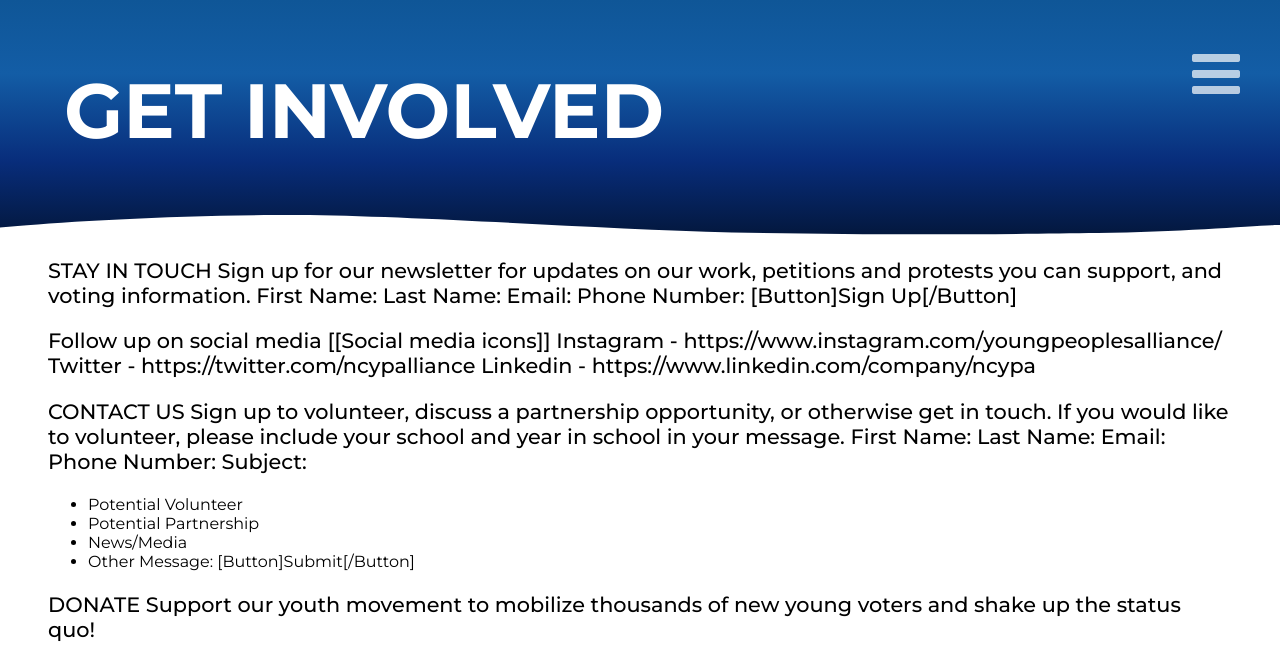
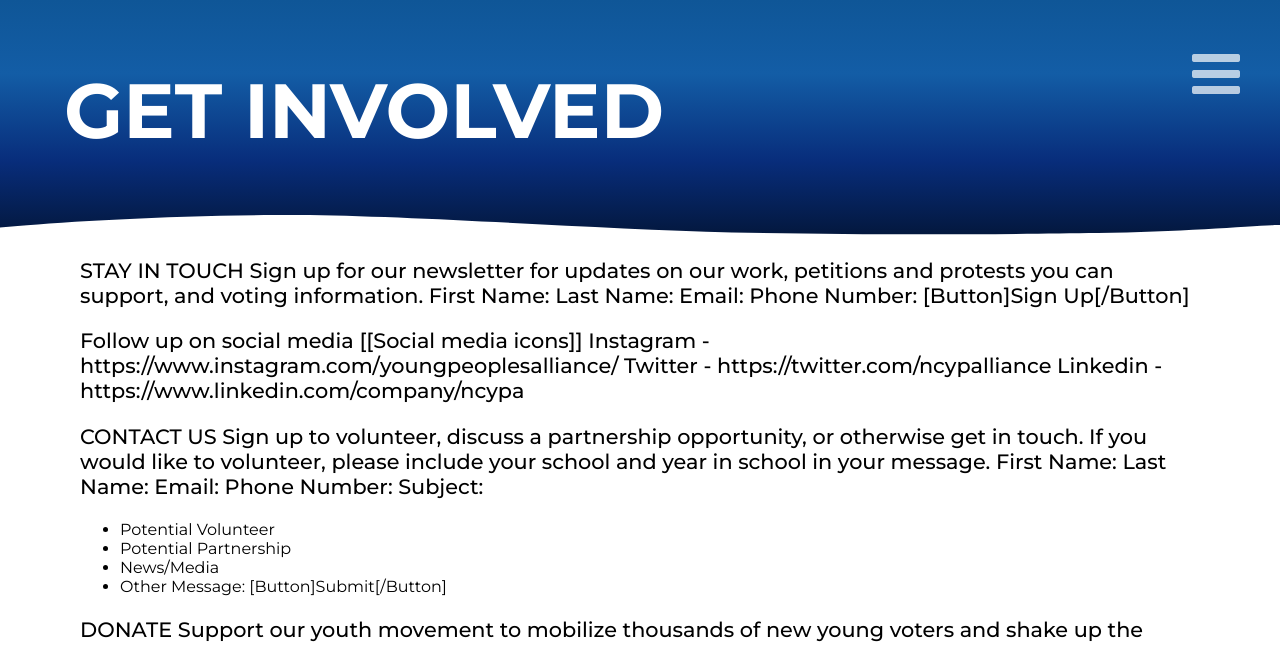
Before and after one commit to JacksonMeade/ncypa, a Jekyll site: the page built from _posts/2022-07-08-get-involved.md, in a window 1280 px wide. Shown: the top 645 px of the page. Built offline with Jekyll 4.4.1, drawn with Linux system fonts in a browser that asks for light colours; nearby versions of some CDN libraries; a script that is not in the unit is left out.

Commit message:
center all

```diff
--- a/assets/css/theme.css
+++ b/assets/css/theme.css
@@ -299,6 +299,18 @@
     }
 
     .post-content {
-        padding: 0rem 3rem;
+        padding: 0rem 5rem;
     }
 }
+
+
+.embed {
+    width: 100%;
+    display: flex;
+    align-items: center;
+    justify-content: center;
+}
+
+.embed iframe {
+    margin: 0 auto;
+}
```
